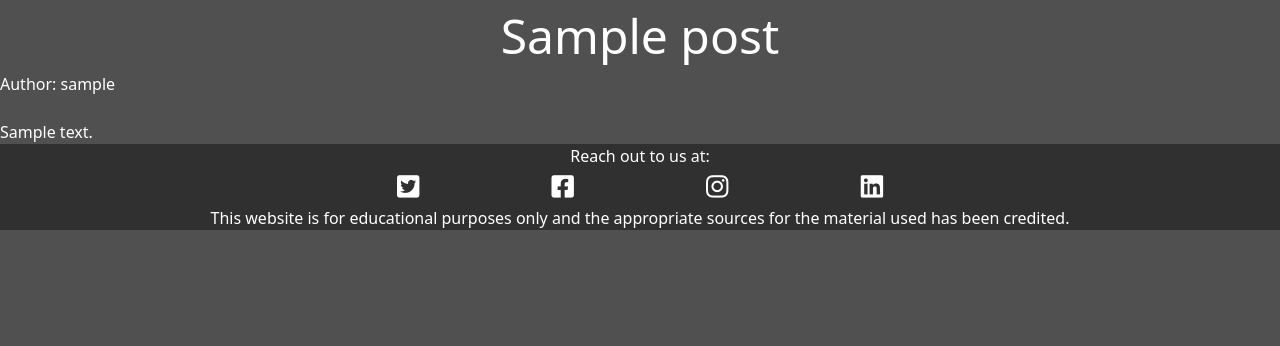
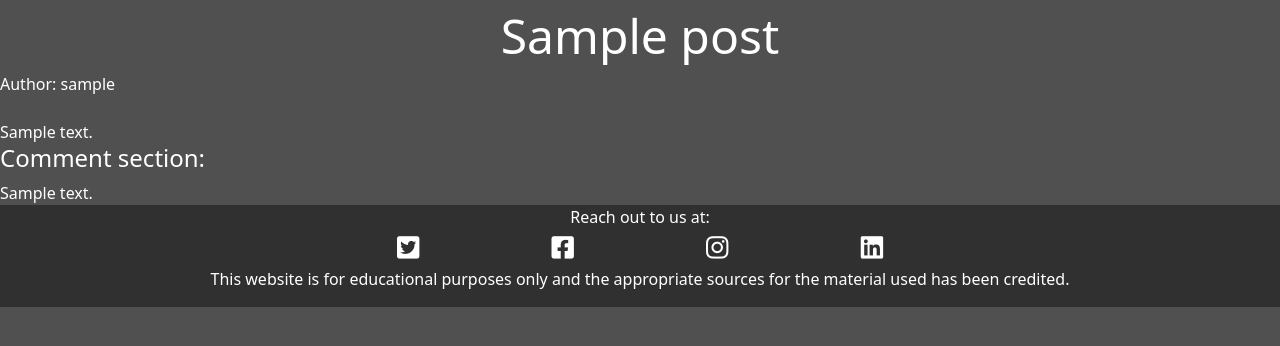
Before and after one commit to Keeganw3/News-Explosion-Fork, a Django app: a page that uses templates/post_detail.html in a window 1280 px wide. Shown: the part 56-402 px from the top of the page. Run offline with Django 3.2, Linux system fonts and the light colour scheme; tables that the repository leaves empty hold one stand-in row (values such as "Sample post"); some libraries are stand-ins or nearby versions.

Commit message:
[ADD] Comment section nis now displayed under a post

```diff
--- a/blog/models.py
+++ b/blog/models.py
@@ -33,7 +33,7 @@ class Comment(models.Model):
     email = models.EmailField()
     body = models.TextField()
     created_on = models.DateTimeField(auto_now_add=True)
-    approve = models.BooleanField(default=False)
+    approved = models.BooleanField(default=False)
 
     class Meta:
         ordering = ["created_on"]
--- a/blog/views.py
+++ b/blog/views.py
@@ -14,7 +14,7 @@ class PostDetail(View):
     def get(self, request, slug, *args, **kwargs):
         queryset = Post.objects.filter(status=1)
         post = get_object_or_404(queryset, slug=slug)
-        comments = post.comments.filter(approve=True).order_by('-created_on')
+        comments = post.comments.filter(approved=True).order_by('-created_on')
         return render(
             request, "post_detail.html",
             {
--- a/templates/post_detail.html
+++ b/templates/post_detail.html
@@ -9,5 +9,12 @@
         <img class="img-fluid" src="{{ post.featured_image.url }}" alt="">
     {% endif %}
 </div>
-<div class="post-content">{{ post.content|safe }}</div>
+    <div class="post-content">{{ post.content|safe }}</div>
+    <div class="row">
+        <h4>Comment section:</h4>
+        {% for comment in comments %}
+        <div class="col-6">
+            <div>{{ comment.body }}</div>
+        {% endfor %}
+    </div>
 {% endblock content %}
```
Also changed, not shown: blog/admin.py (+5 -5 lines), templates/register.html (added, +7 -0 lines), templates/sign-in.html (added).
